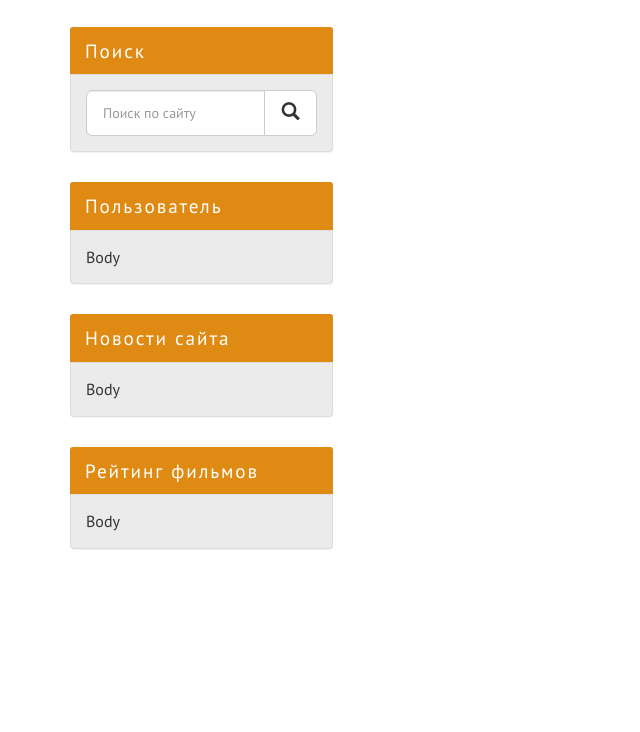
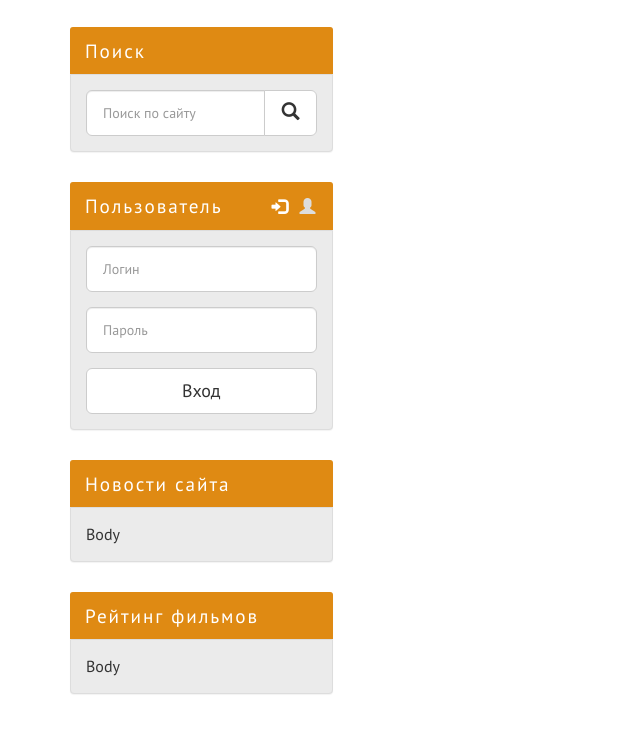
Before and after one commit to alexaandrievskaya/kinozal-template, a website: page index.html in a window 1280 px wide. Shown: the part 800-1532 px from the top of the page, without its empty margins (0-640 px from the left). Before the commit the page ends 1429 px from the top, so only its background shows below. Drawn offline with Linux system fonts and the light colour scheme.

Commit message:
UPD: added and styled login/registration block.

```diff
--- a/assets/scss/_bootstrap-theming.scss
+++ b/assets/scss/_bootstrap-theming.scss
@@ -78,6 +78,9 @@
   }
 }
 
-.input-group-lg > .form-control {
-  font-size: 0.875rem;
+.input {
+  &-lg,
+  &-group-lg > .form-control {
+    font-size: 0.875rem;
+  }
 }
--- a/assets/scss/_sidebar.scss
+++ b/assets/scss/_sidebar.scss
@@ -14,3 +14,24 @@
     width: 100%;
   }
 }
+
+.user-login {
+  position: relative;
+  &__tabs {
+    position: absolute;
+    top: 0;
+    right: $gap / 3 * 2;
+    border: none;
+
+    a {
+      padding: 14px 5px 11px !important;
+      color: $color-gray;
+      border: none !important;
+      background-color: transparent !important;
+    }
+
+    .active a {
+      color: $color-light !important;
+    }
+  }
+}
--- a/index.html
+++ b/index.html
@@ -119,7 +119,43 @@
         <div class="user-login panel panel-info">
           <div class="panel-heading">Пользователь</div>
           <div class="panel-body">
-            Body
+            <div>
+              <ul class="user-login__tabs nav nav-tabs" role="tablist">
+                <li role="presentation" class="active"><a href="#user-login-sidebar" aria-controls="home" role="tab" data-toggle="tab">
+                  <span class="glyphicon glyphicon-log-in" title="Вход"></span>
+                </a></li>
+                <li role="presentation"><a href="#user-registration-sidebar" aria-controls="profile" role="tab" data-toggle="tab">
+                  <span class="glyphicon glyphicon-user" title="Регистрация"></span>
+                </a></li>
+              </ul>
+              <div class="user-login__content tab-content">
+                <div role="tabpanel" class="tab-pane active" id="user-login-sidebar">
+                  <form action="login">
+                    <div class="form-group">
+                      <input class="form-control input-lg" type="text" placeholder="Логин">
+                    </div>
+                    <div class="form-group">
+                      <input class="form-control input-lg" type="password" placeholder="Пароль">
+                    </div>
+                    <button class="btn btn-default btn-lg btn-block">Вход</button>
+                  </form>
+                </div>
+                <div role="tabpanel" class="tab-pane" id="user-registration-sidebar">
+                  <form action="registration">
+                    <div class="form-group">
+                      <input class="form-control input-lg" type="text" placeholder="Логин">
+                    </div>
+                    <div class="form-group">
+                      <input class="form-control input-lg" type="password" placeholder="Пароль">
+                    </div>
+                    <div class="form-group">
+                      <input class="form-control input-lg" type="email" placeholder="Email">
+                    </div>
+                    <button class="btn btn-default btn-lg btn-block">Регистрация</button>
+                  </form>
+                </div>
+              </div>
+            </div>
           </div>
         </div>
 
```
Also changed, not shown: assets/css/style.css.
